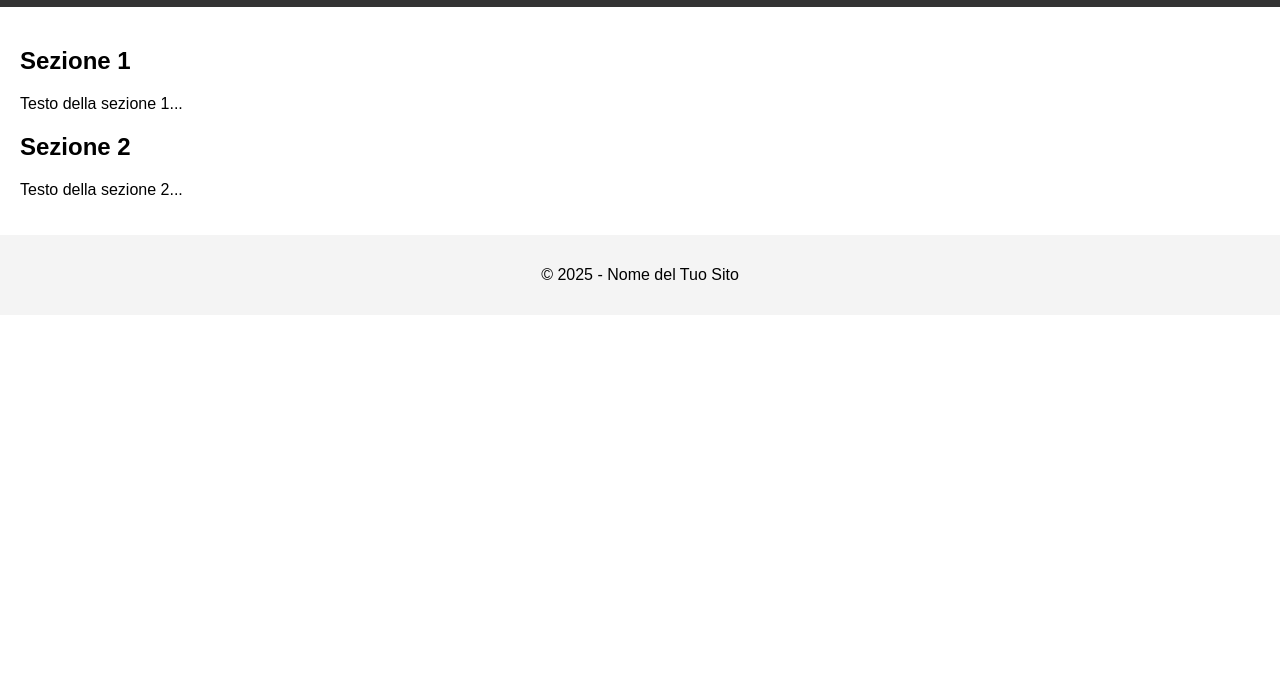
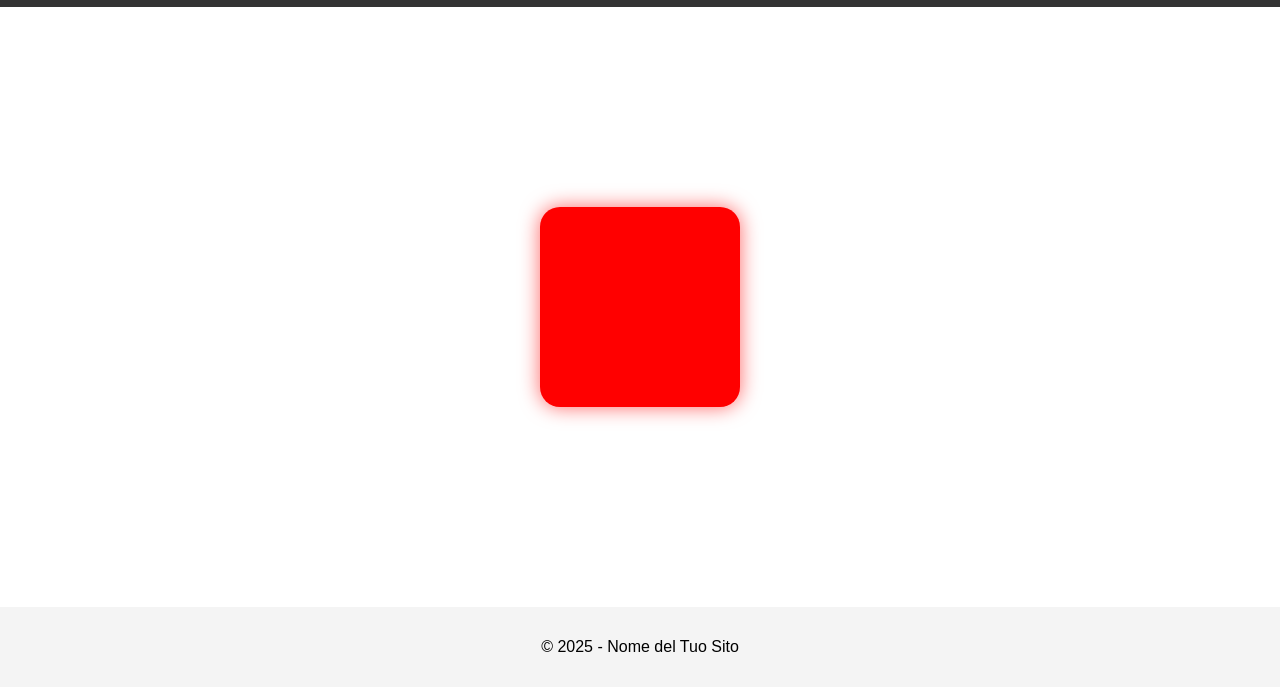
Before and after one commit to lleslieeee/mywebsite, a plain HTML site: page index.html in a window 1280 px wide. Shown: the part 39-730 px from the top of the page. Drawn offline with Linux system fonts and the light colour scheme.

Commit message:
Update index.html

```diff
--- a/index.html
+++ b/index.html
@@ -39,7 +39,6 @@
       color: yellow;
     }
 
-    /* Hamburger Icon */
     .menu-toggle {
       display: none;
       font-size: 28px;
@@ -77,6 +76,18 @@
 
     main {
       padding: 20px;
+      display: flex;
+      justify-content: center;
+      align-items: center;
+      height: 70vh;
+    }
+
+    .test-box {
+      width: 200px;
+      height: 200px;
+      background-color: red;
+      border-radius: 20px;
+      box-shadow: 0 0 20px rgba(255, 0, 0, 0.6);
     }
 
     footer {
@@ -98,15 +109,7 @@
   </header>
 
   <main>
-    <section>
-      <h2>Sezione 1</h2>
-      <p>Testo della sezione 1...</p>
-    </section>
-
-    <section>
-      <h2>Sezione 2</h2>
-      <p>Testo della sezione 2...</p>
-    </section>
+    <div class="test-box"></div>
   </main>
 
   <footer>
@@ -118,12 +121,10 @@
     const nav = document.querySelector('nav');
     const links = document.querySelectorAll('nav a');
 
-    // Toggle menu
     menuToggle.addEventListener('click', () => {
       nav.classList.toggle('active');
     });
 
-    // Close menu when clicking a link (mobile UX)
     links.forEach(link => {
       link.addEventListener('click', () => {
         nav.classList.remove('active');
```
